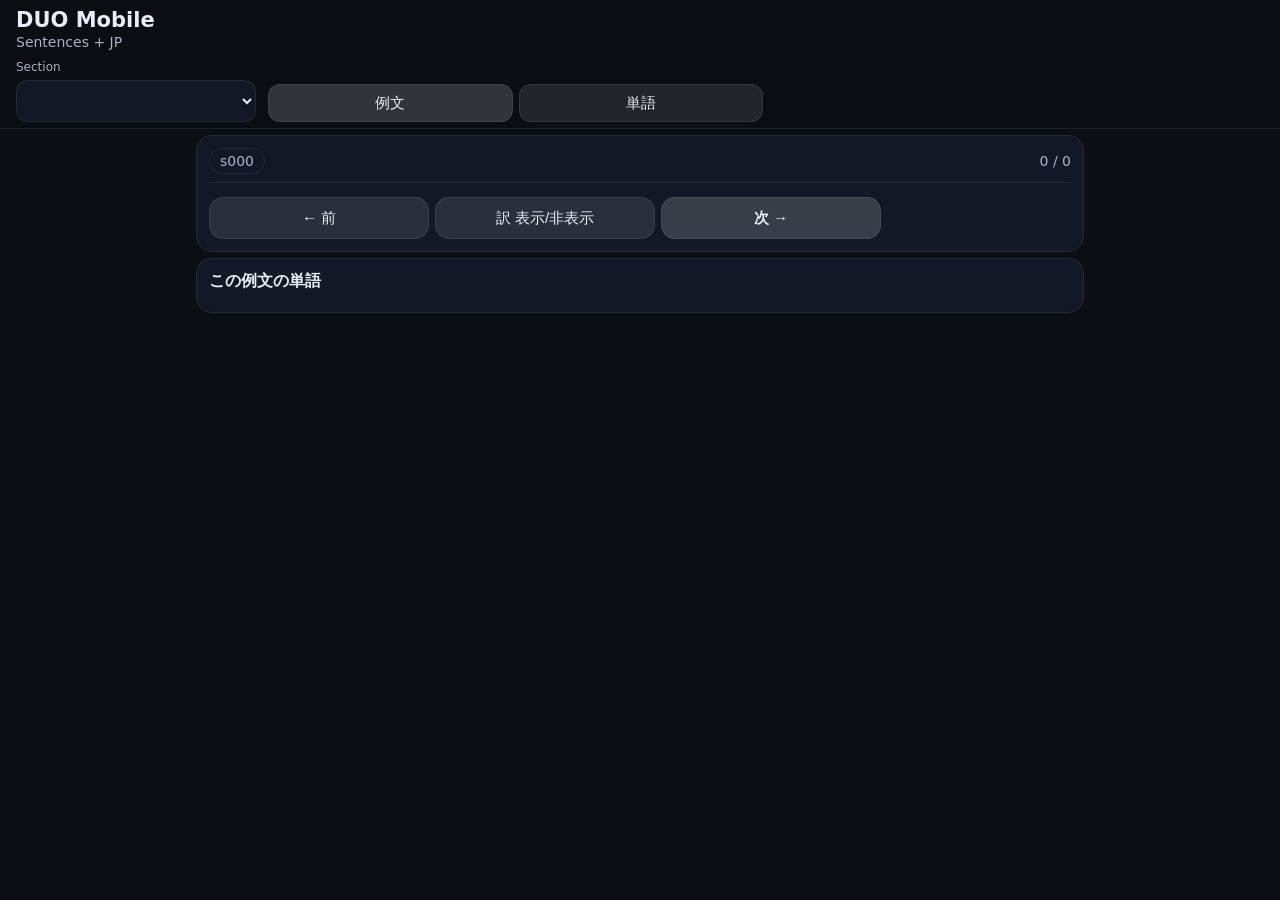
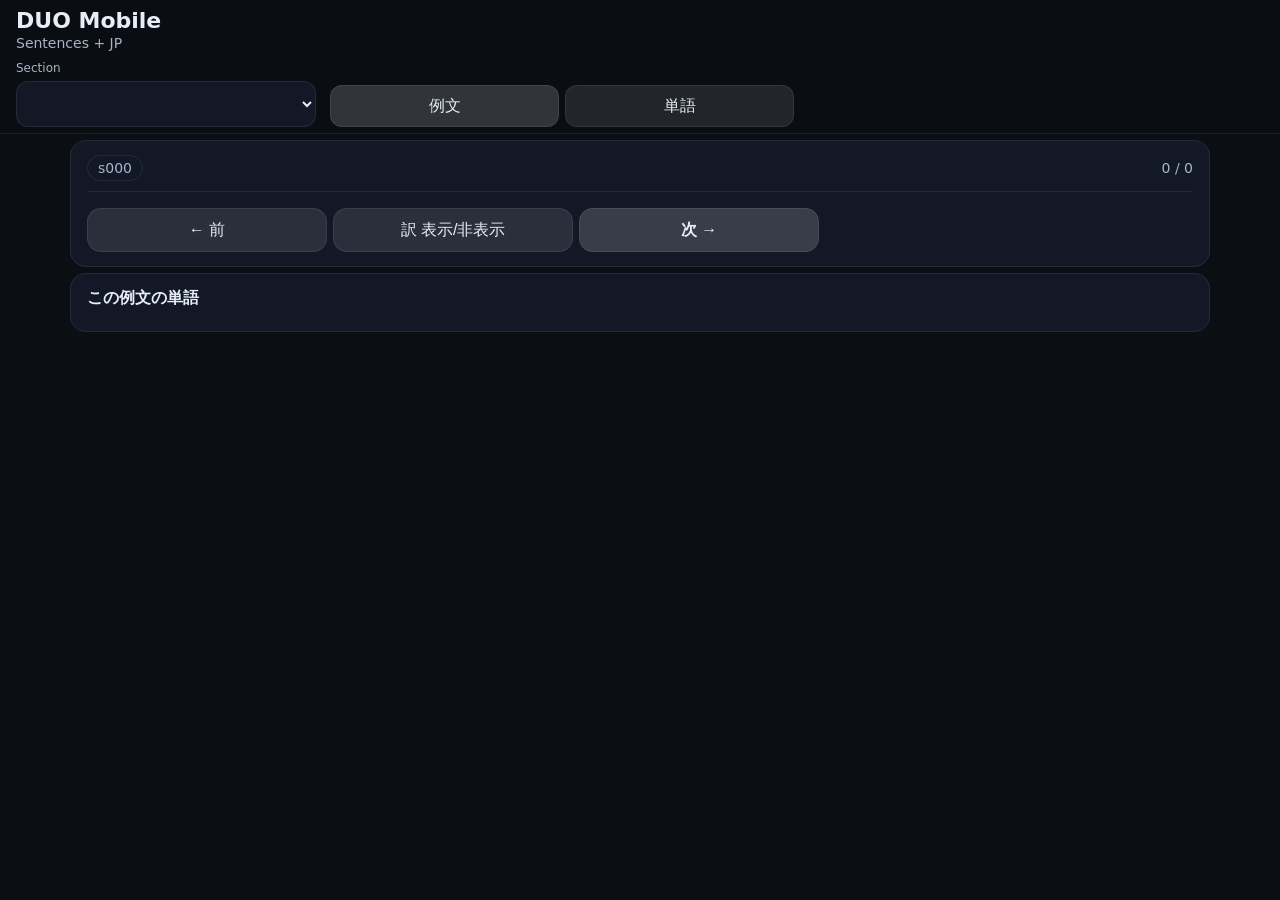

Improve desktop layout width and readability on PC browsers

--- a/css/style.css
+++ b/css/style.css
@@ -252,14 +252,14 @@ body {
 
 @media (min-width: 900px) {
   :root {
-    --content-max-width: 920px;
-    --content-padding-x: 16px;
-    --english-size: 22px;
-    --japanese-size: 17px;
-    --title-size: 21px;
+    --content-max-width: 1180px;
+    --content-padding-x: 20px;
+    --english-size: 24px;
+    --japanese-size: 18px;
+    --title-size: 22px;
     --subtitle-size: 14px;
-    --button-size: 15px;
-    --chip-min-width: 180px;
+    --button-size: 16px;
+    --chip-min-width: 200px;
   }
 
   .topbar {
@@ -267,15 +267,15 @@ body {
   }
 
   .controls {
-    grid-template-columns: minmax(180px, 240px) minmax(0, 1fr);
+    grid-template-columns: minmax(220px, 300px) minmax(0, 1fr);
     align-items: end;
-    gap: 6px 12px;
+    gap: 8px 14px;
   }
 
   .select {
-    height: 42px;
-    padding: 10px 12px;
-    font-size: 17px;
+    height: 46px;
+    padding: 11px 14px;
+    font-size: 18px;
   }
 
   .seg {
@@ -284,8 +284,8 @@ body {
   }
 
   .seg-btn {
-    height: 38px;
-    font-size: 15px;
+    height: 42px;
+    font-size: 16px;
   }
 
   .meta-text,
@@ -297,7 +297,7 @@ body {
   }
 
   .card {
-    padding: 12px;
+    padding: 14px 16px;
   }
 
   .container {
@@ -316,29 +316,29 @@ body {
 
   .english {
     line-height: 1.4;
-    margin: 6px 0 8px;
+    margin: 8px 0 10px;
   }
 
   .japanese {
     line-height: 1.5;
-    padding-top: 8px;
+    padding-top: 10px;
   }
 
   .actions {
-    grid-template-columns: repeat(3, minmax(0, 220px));
+    grid-template-columns: repeat(3, minmax(0, 240px));
     justify-content: start;
     margin-top: 6px;
     gap: 6px;
   }
 
   .btn {
-    height: 42px;
+    height: 44px;
   }
 
   .audio-reveal-area {
-    min-height: 108px;
+    min-height: 124px;
     margin-top: 6px;
-    padding: 12px;
+    padding: 14px;
   }
 
   .audio-batch-controls {
